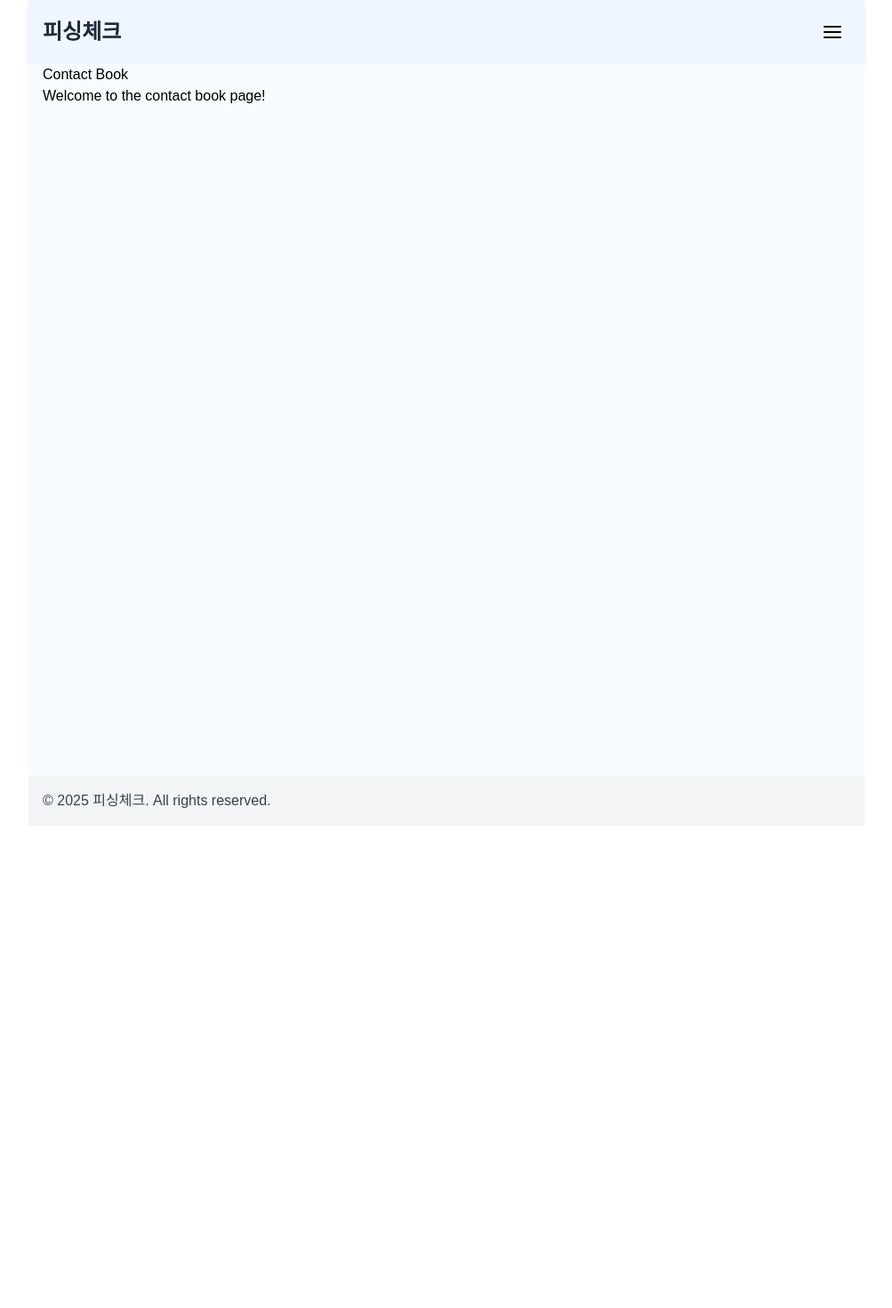
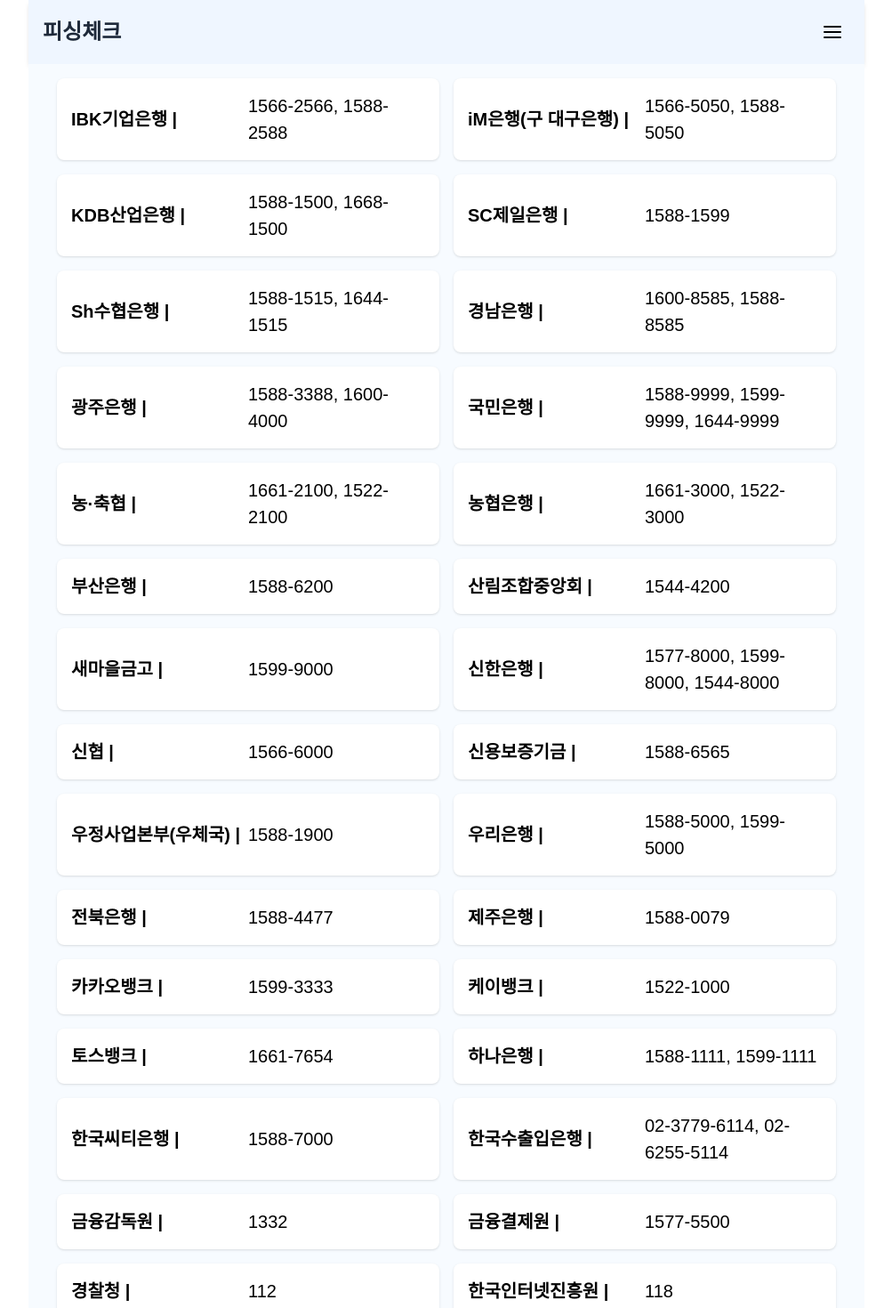
Before and after one commit to Su-Bang-Phishing-Check/Front-Phishing-Check, a Next.js app: page /contact-book in a window 1280 px wide. Shown: the top 1470 px of the page at 89% size, without its empty margins (138-1141 px from the left). Before the commit the page ends 928 px from the top, so only its background shows below. Built offline with nearby package versions, Linux system fonts and the light colour scheme.

Commit message:
작업중

```diff
--- a/src/app/chatbot/components/ChatHeader.tsx
+++ b/src/app/chatbot/components/ChatHeader.tsx
@@ -1,4 +1,4 @@
-'use client';
+"use client";
 
 const ChatHeader = () => {
   return (
@@ -9,7 +9,7 @@ const ChatHeader = () => {
         </h1>
         <button
           onClick={() => window.location.reload()}
-          className="text-sm px-3 h-10 py-1.5 rounded-full
+          className="text-xs md:text-sm px-3 h-10 py-1.5 rounded-full
                    bg-blue-100 text-blue-600
                    hover:bg-blue-200
                    transition-colors duration-200"
@@ -19,14 +19,13 @@ const ChatHeader = () => {
       </div>
       <div>
         <p className="text-gray-600 text-sm md:text-base">
-          실제 상황처럼 구성된 질문에 따라,{' '}
-          <br className="md:hidden" />
+          실제 상황처럼 구성된 질문에 따라, <br className="md:hidden" />
           채팅을 통해 보이스피싱 위험도를 진단해 드립니다.
           <br />각 질문에 맞는 선택지를 클린하여 진행해 주세요.
         </p>
         <p className="text-gray-600 text-xs md:text-sm">
-          ※ 본 서비스는 AI 기반 위험 예측 도구이며, 법적 판단이나 실제
-          피해 여부에 대한 확정적 판단은 아닙니다.
+          ※ 본 서비스는 AI 기반 위험 예측 도구이며, 법적 판단이나 실제 피해
+          여부에 대한 확정적 판단은 아닙니다.
         </p>
       </div>
     </div>
--- a/src/app/contact-book/components/ContactList.tsx
+++ b/src/app/contact-book/components/ContactList.tsx
@@ -1,21 +1,14 @@
 import { JSX } from "react";
+import { ContactType } from "../page";
 
-interface ContactProps {
-  id: number;
-  name: string;
-  phone: string;
-  image: string;
-}
-
-const ContactList = ({ id, name, phone, image }: ContactProps): JSX.Element => {
+const ContactList = ({ name, phone, image }: ContactType): JSX.Element => {
   return (
-    <div>
-      <img
-        src={image}
-        alt={`${name}'s profile`}
-        className="w-16 h-16 rounded-full"
-      />
-      <p>{phone}</p>
+    <div
+      className="w-full flex items-center p-4 bg-white rounded-lg text-black shadow-sm
+    text-[1.125rem] md:text-[1.25rem] select-none"
+    >
+      <p className="flex-1 font-bold">{name} |</p>
+      <p className="flex-1 font-medium">{phone}</p>
     </div>
   );
 };
--- a/src/app/contact-book/data/list.json
+++ b/src/app/contact-book/data/list.json
@@ -0,0 +1,152 @@
+[
+  {
+    "name": "IBK기업은행",
+    "phone": "1566-2566, 1588-2588",
+    "img": "/assets"
+  },
+  {
+    "name": "iM은행(구 대구은행)",
+    "phone": "1566-5050, 1588-5050",
+    "img": "/assets"
+  },
+  {
+    "name": "KDB산업은행",
+    "phone": "1588-1500, 1668-1500",
+    "img": "/assets"
+  },
+  {
+    "name": "SC제일은행",
+    "phone": "1588-1599",
+    "img": "/assets"
+  },
+  {
+    "name": "Sh수협은행",
+    "phone": "1588-1515, 1644-1515",
+    "img": "/assets"
+  },
+  {
+    "name": "경남은행",
+    "phone": "1600-8585, 1588-8585",
+    "img": "/assets"
+  },
+  {
+    "name": "광주은행",
+    "phone": "1588-3388, 1600-4000",
+    "img": "/assets"
+  },
+  {
+    "name": "국민은행",
+    "phone": "1588-9999, 1599-9999, 1644-9999",
+    "img": "/assets"
+  },
+  {
+    "name": "농·축협",
+    "phone": "1661-2100, 1522-2100",
+    "img": "/assets"
+  },
+  {
+    "name": "농협은행",
+    "phone": "1661-3000, 1522-3000",
+    "img": "/assets"
+  },
+  {
+    "name": "부산은행",
+    "phone": "1588-6200",
+    "img": "/assets"
+  },
+  {
+    "name": "산림조합중앙회",
+    "phone": "1544-4200",
+    "img": "/assets"
+  },
+  {
+    "name": "새마을금고",
+    "phone": "1599-9000",
+    "img": "/assets"
+  },
+  {
+    "name": "신한은행",
+    "phone": "1577-8000, 1599-8000, 1544-8000",
+    "img": "/assets"
+  },
+  {
+    "name": "신협",
+    "phone": "1566-6000",
+    "img": "/assets"
+  },
+  {
+    "name": "신용보증기금",
+    "phone": "1588-6565",
+    "img": "/assets"
+  },
+  {
+    "name": "우정사업본부(우체국)",
+    "phone": "1588-1900",
+    "img": "/assets"
+  },
+  {
+    "name": "우리은행",
+    "phone": "1588-5000, 1599-5000",
+    "img": "/assets"
+  },
+  {
+    "name": "전북은행",
+    "phone": "1588-4477",
+    "img": "/assets"
+  },
+  {
+    "name": "제주은행",
+    "phone": "1588-0079",
+    "img": "/assets"
+  },
+  {
+    "name": "카카오뱅크",
+    "phone": "1599-3333",
+    "img": "/assets"
+  },
+  {
+    "name": "케이뱅크",
+    "phone": "1522-1000",
+    "img": "/assets"
+  },
+  {
+    "name": "토스뱅크",
+    "phone": "1661-7654",
+    "img": "/assets"
+  },
+  {
+    "name": "하나은행",
+    "phone": "1588-1111, 1599-1111",
+    "img": "/assets"
+  },
+  {
+    "name": "한국씨티은행",
+    "phone": "1588-7000",
+    "img": "/assets"
+  },
+  {
+    "name": "한국수출입은행",
+    "phone": "02-3779-6114, 02-6255-5114",
+    "img": "/assets"
+  },
+  {
+    "name": "금융감독원",
+    "phone": "1332",
+    "img": "/assets"
+  },
+  {
+    "name": "금융결제원",
+    "phone": "1577-5500",
+    "img": "/assets"
+  },
+  {
+    "name": "경찰청",
+    "phone": "112",
+    "img": "/assets"
+  },
+  {
+    "name": "한국인터넷진흥원",
+    "phone": "118",
+    "img": "/assets"
+  }
+]
--- a/src/app/contact-book/page.tsx
+++ b/src/app/contact-book/page.tsx
@@ -1,8 +1,19 @@
+import ContactList from "./components/ContactList";
+import list from "./data/list.json";
+export interface ContactType {
+  name: string;
+  phone: string;
+  image?: string;
+}
+
 const ContactBookPage = () => {
   return (
-    <div>
-      <h1>Contact Book</h1>
-      <p>Welcome to the contact book page!</p>
+    <div className="min-h-screen bg-[#f7fbff] p-4">
+      <div className="grid grid-cols-1 md:grid-cols-2 gap-4">
+        {list.map((bank: ContactType) => (
+          <ContactList name={bank.name} phone={bank.phone} />
+        ))}
+      </div>
     </div>
   );
 };
```
Also changed, not shown: src/app/layout.tsx (+8 -14 lines).
